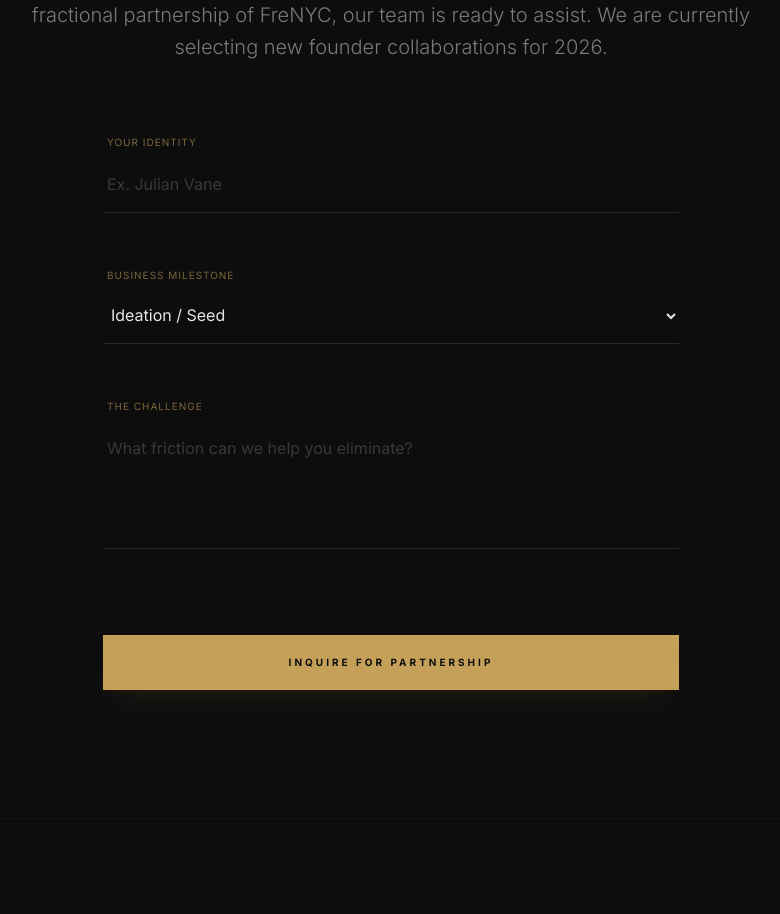
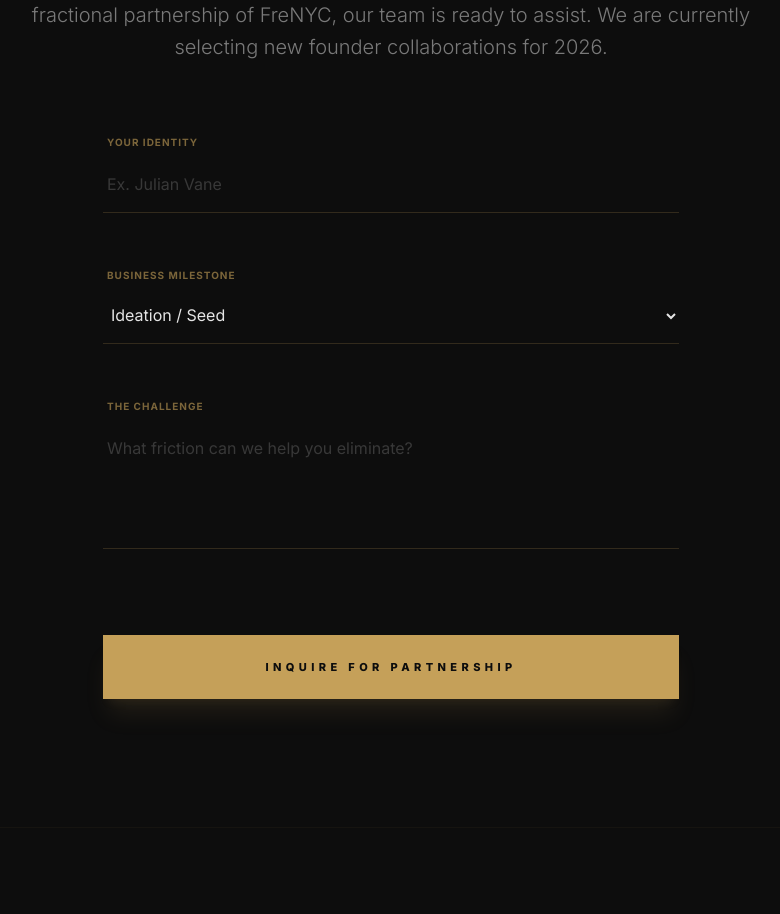
Before and after one commit to prashanthnatraj/svara-group, a React (Vite) app: page / in a window 1280 px wide. Shown: the part 4760-5674 px from the top of the page, without its empty margins (249-1029 px from the left). Built offline with nearby package versions, Linux system fonts and the light colour scheme.

Commit message:
Update Contact.tsx

```diff
--- a/components/Contact.tsx
+++ b/components/Contact.tsx
@@ -14,7 +14,7 @@ const Contact: React.FC = () => {
         <div className="max-w-xl mx-auto">
           <form className="space-y-12 text-left" onSubmit={(e) => e.preventDefault()}>
             <div className="space-y-1">
-              <label className="text-[10px] uppercase tracking-widest text-svara-gold/60 ml-1">Your Identity</label>
+              <label className="text-[10px] uppercase tracking-widest text-svara-gold/60 ml-1 font-bold">Your Identity</label>
               <input
                 type="text"
                 placeholder="Ex. Julian Vane"
@@ -22,7 +22,7 @@ const Contact: React.FC = () => {
               />
             </div>
             <div className="space-y-1">
-              <label className="text-[10px] uppercase tracking-widest text-svara-gold/60 ml-1">Business Milestone</label>
+              <label className="text-[10px] uppercase tracking-widest text-svara-gold/60 ml-1 font-bold">Business Milestone</label>
               <select className="w-full bg-transparent border-b border-svara-gold/20 py-4 px-1 focus:outline-none focus:border-svara-gold transition-colors font-sans text-svara-white">
                 <option className="bg-svara-black" value="early">Ideation / Seed</option>
                 <option className="bg-svara-black" value="growth">Early Growth</option>
@@ -30,7 +30,7 @@ const Contact: React.FC = () => {
               </select>
             </div>
             <div className="space-y-1">
-              <label className="text-[10px] uppercase tracking-widest text-svara-gold/60 ml-1">The Challenge</label>
+              <label className="text-[10px] uppercase tracking-widest text-svara-gold/60 ml-1 font-bold">The Challenge</label>
               <textarea
                 rows={4}
                 placeholder="What friction can we help you eliminate?"
@@ -40,7 +40,7 @@ const Contact: React.FC = () => {
             <div className="pt-8 flex justify-center">
               <button
                 type="submit"
-                className="w-full px-24 py-5 bg-svara-gold text-svara-black uppercase tracking-[0.3em] text-[10px] font-bold hover:bg-svara-white transition-all duration-500 shadow-xl shadow-svara-gold/5"
+                className="w-full px-24 py-6 bg-svara-gold text-svara-black uppercase tracking-[0.4em] text-[11px] font-black hover:bg-svara-white transition-all duration-500 shadow-xl shadow-svara-gold/10"
               >
                 Inquire for Partnership
               </button>
```
